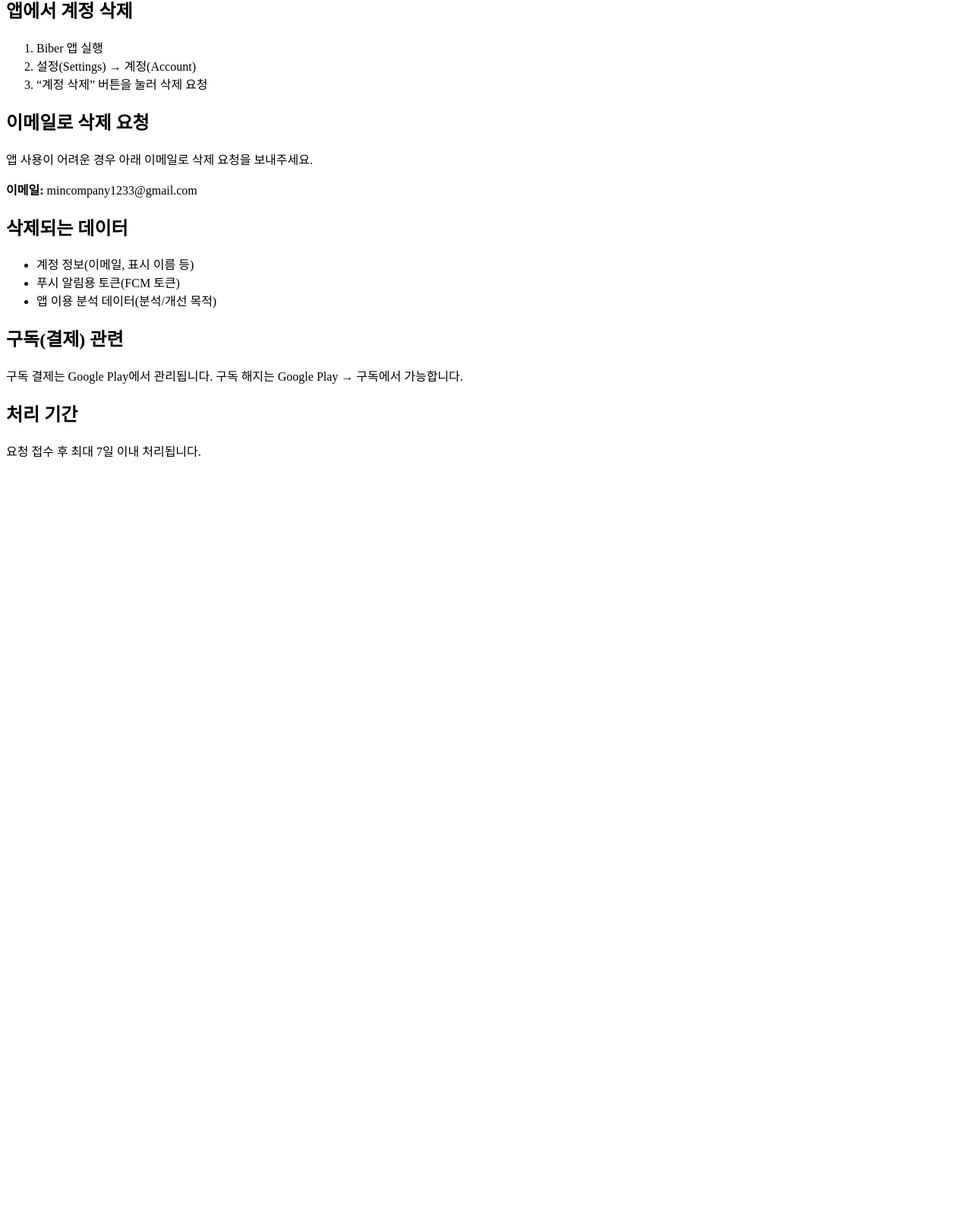
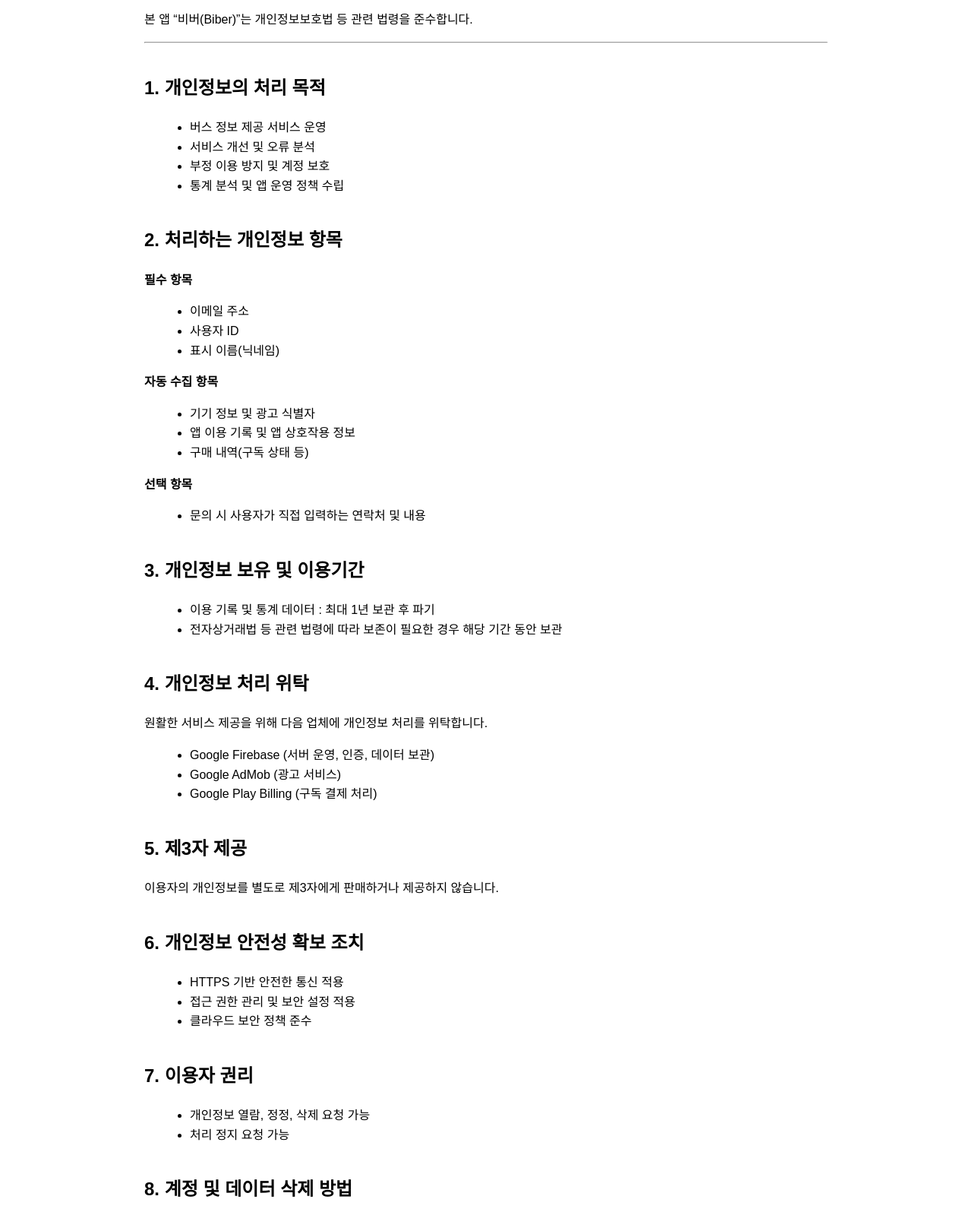
Before and after one commit to kelliven/biber-policy, a plain HTML site: page index.html in a window 1280 px wide. Shown: the part 94-1689 px from the top of the page at 76% size. Before the commit the page ends 800 px from the top, so only its background shows below. Drawn offline with Linux system fonts and the light colour scheme.

Commit message:
Update index.html

```diff
--- a/index.html
+++ b/index.html
@@ -1,35 +1,107 @@
 <!doctype html>
 <html lang="ko">
 <head>
-  <meta charset="utf-8" />
-  <meta name="viewport" content="width=device-width, initial-scale=1" />
-  <title>Biber 계정 삭제 안내</title>
+<meta charset="utf-8" />
+<meta name="viewport" content="width=device-width, initial-scale=1" />
+<title>비버(Biber) 개인정보처리방침 및 계정 삭제 안내</title>
+<style>
+body { font-family: Arial, sans-serif; line-height: 1.6; max-width: 900px; margin: 40px auto; padding: 0 20px; }
+h1 { margin-bottom: 10px; }
+h2 { margin-top: 40px; }
+ul { margin-left: 20px; }
+</style>
 </head>
 <body>
-  <h1>Biber 계정 및 데이터 삭제 안내</h1>
 
-  <h2>앱에서 계정 삭제</h2>
-  <ol>
-    <li>Biber 앱 실행</li>
-    <li>설정(Settings) → 계정(Account)</li>
-    <li>“계정 삭제” 버튼을 눌러 삭제 요청</li>
-  </ol>
+<h1>비버(Biber) 개인정보처리방침 및 계정 삭제 안내</h1>
+<p>본 앱 “비버(Biber)”는 개인정보보호법 등 관련 법령을 준수합니다.</p>
 
-  <h2>이메일로 삭제 요청</h2>
-  <p>앱 사용이 어려운 경우 아래 이메일로 삭제 요청을 보내주세요.</p>
-  <p><strong>이메일:</strong> mincompany1233@gmail.com</p>
+<hr>
 
-  <h2>삭제되는 데이터</h2>
-  <ul>
-    <li>계정 정보(이메일, 표시 이름 등)</li>
-    <li>푸시 알림용 토큰(FCM 토큰)</li>
-    <li>앱 이용 분석 데이터(분석/개선 목적)</li>
-  </ul>
+<h2>1. 개인정보의 처리 목적</h2>
+<ul>
+<li>버스 정보 제공 서비스 운영</li>
+<li>서비스 개선 및 오류 분석</li>
+<li>부정 이용 방지 및 계정 보호</li>
+<li>통계 분석 및 앱 운영 정책 수립</li>
+</ul>
 
-  <h2>구독(결제) 관련</h2>
-  <p>구독 결제는 Google Play에서 관리됩니다. 구독 해지는 Google Play → 구독에서 가능합니다.</p>
+<h2>2. 처리하는 개인정보 항목</h2>
+<p><strong>필수 항목</strong></p>
+<ul>
+<li>이메일 주소</li>
+<li>사용자 ID</li>
+<li>표시 이름(닉네임)</li>
+</ul>
 
-  <h2>처리 기간</h2>
-  <p>요청 접수 후 최대 7일 이내 처리됩니다.</p>
+<p><strong>자동 수집 항목</strong></p>
+<ul>
+<li>기기 정보 및 광고 식별자</li>
+<li>앱 이용 기록 및 앱 상호작용 정보</li>
+<li>구매 내역(구독 상태 등)</li>
+</ul>
+
+<p><strong>선택 항목</strong></p>
+<ul>
+<li>문의 시 사용자가 직접 입력하는 연락처 및 내용</li>
+</ul>
+
+<h2>3. 개인정보 보유 및 이용기간</h2>
+<ul>
+<li>이용 기록 및 통계 데이터 : 최대 1년 보관 후 파기</li>
+<li>전자상거래법 등 관련 법령에 따라 보존이 필요한 경우 해당 기간 동안 보관</li>
+</ul>
+
+<h2>4. 개인정보 처리 위탁</h2>
+<p>원활한 서비스 제공을 위해 다음 업체에 개인정보 처리를 위탁합니다.</p>
+<ul>
+<li>Google Firebase (서버 운영, 인증, 데이터 보관)</li>
+<li>Google AdMob (광고 서비스)</li>
+<li>Google Play Billing (구독 결제 처리)</li>
+</ul>
+
+<h2>5. 제3자 제공</h2>
+<p>이용자의 개인정보를 별도로 제3자에게 판매하거나 제공하지 않습니다.</p>
+
+<h2>6. 개인정보 안전성 확보 조치</h2>
+<ul>
+<li>HTTPS 기반 안전한 통신 적용</li>
+<li>접근 권한 관리 및 보안 설정 적용</li>
+<li>클라우드 보안 정책 준수</li>
+</ul>
+
+<h2>7. 이용자 권리</h2>
+<ul>
+<li>개인정보 열람, 정정, 삭제 요청 가능</li>
+<li>처리 정지 요청 가능</li>
+</ul>
+
+<h2>8. 계정 및 데이터 삭제 방법</h2>
+<p>계정 삭제를 원하시는 경우 아래 이메일로 요청해 주시기 바랍니다.</p>
+
+<p><strong>이메일:</strong> ksla1233@gmail.com</p>
+
+<p><strong>삭제 처리 기간:</strong> 요청 접수 후 최대 7일 이내</p>
+
+<p><strong>삭제되는 데이터:</strong></p>
+<ul>
+<li>계정 정보(이메일, 닉네임 등)</li>
+<li>사용자 ID</li>
+<li>저장된 앱 이용 데이터</li>
+<li>푸시 알림 토큰</li>
+</ul>
+
+<p><strong>구독 해지:</strong> 구독은 Google Play 스토어 → 구독 메뉴에서 직접 해지 가능합니다.</p>
+
+<h2>9. 개인정보 보호책임자</h2>
+<p>개발자: 이민규 (milron)</p>
+<p>이메일: ksla1233@gmail.com</p>
+
+<h2>10. 시행일</h2>
+<p>본 방침은 2026년 2월 26일부터 적용됩니다.</p>
+
+<hr>
+<p>This app is operated by an individual developer.</p>
+
 </body>
 </html>
```
